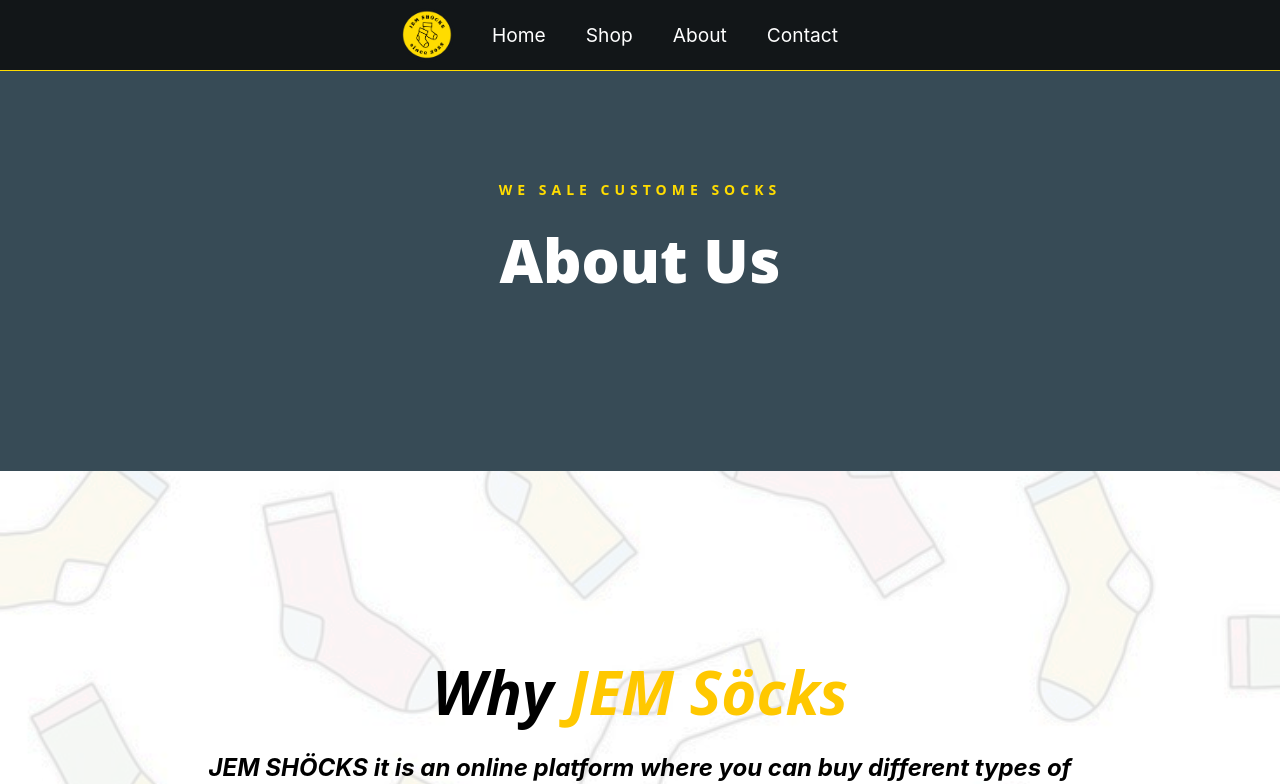
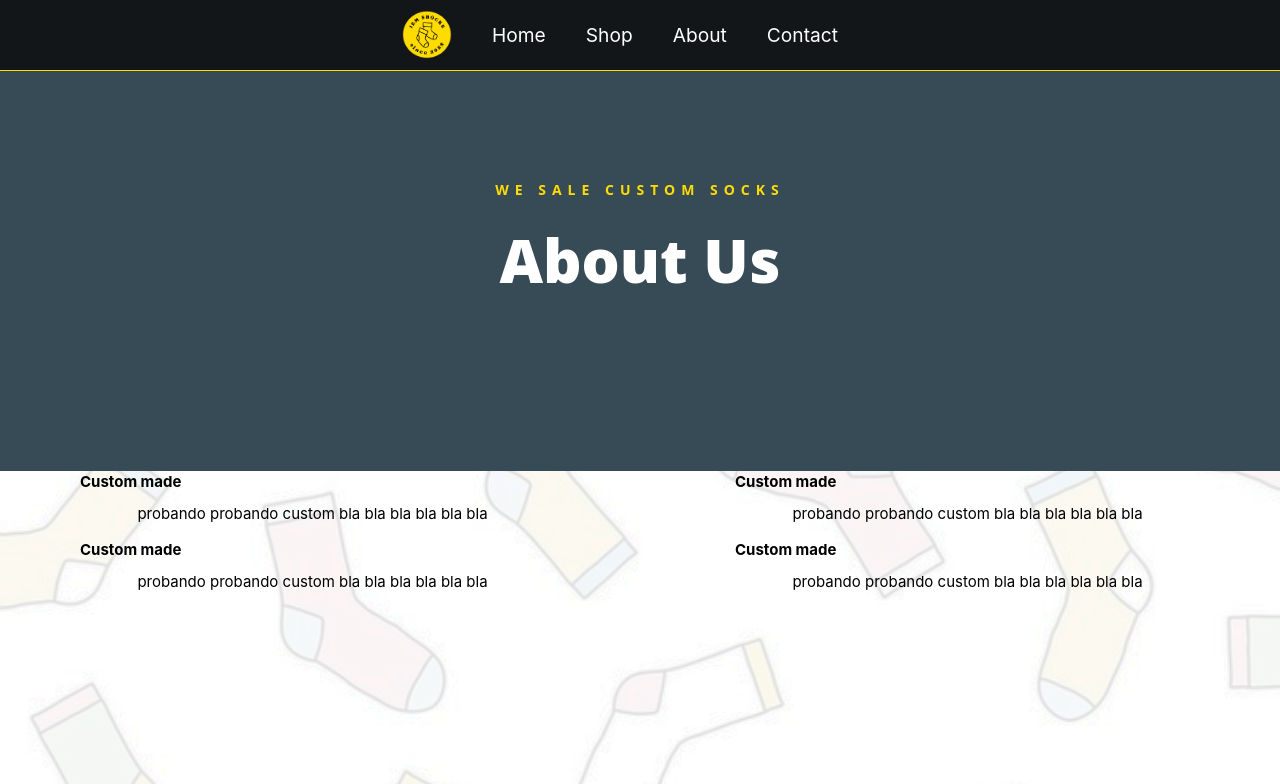
Before and after one commit to Yorrryiii/JEM_Shocks, a React (Create React App) app in the folder jem_shocks/: page /about in a window 1280 px wide. Shown: the top 784 px of the page. Built offline with nearby package versions, Linux system fonts and the light colour scheme; a web font is replaced by a local one.

Commit message:
various unfinished additions to about us

```diff
--- a/jem_shocks/src/components/About.jsx
+++ b/jem_shocks/src/components/About.jsx
@@ -16,10 +16,31 @@ export class About extends Component {
                 </div>
                 {/*Header*/}
                 <div id='introduccion'>
-                    <h5 id='sale'>WE SALE CUSTOME SOCKS</h5>
+                    <h5 id='sale'>WE SALE CUSTOM SOCKS</h5>
                     <h1 id='aboutus'>About Us</h1>
                 </div>
                 {/*Web Content*/}
+
+                <div id='content'>
+                    <div class ='features'>
+                     <h3 class = 'features-title'>Custom made</h3>
+                     <p class = 'features-content'>probando probando custom bla bla bla bla bla bla</p>
+                    </div>
+                    <div class ='features'>
+                     <h3 class = 'features-title'>Custom made</h3>
+                     <p class = 'features-content'>probando probando custom bla bla bla bla bla bla</p>
+                    </div>
+                    <div class ='features'>
+                     <h3 class = 'features-title'>Custom made</h3>
+                     <p class = 'features-content'>probando probando custom bla bla bla bla bla bla</p>
+                    </div>
+                    <div class ='features'>
+                     <h3 class = 'features-title'>Custom made</h3>
+                     <p class = 'features-content'>probando probando custom bla bla bla bla bla bla</p>
+                    </div>
+                </div>
+
+
                 <div id='text'>
                     <h1 id='titulo1'>Why <span id ='titulo2'>JEM Söcks</span></h1>
                     <h2 id='cuerpo1'>
@@ -74,7 +95,6 @@ export class About extends Component {
 
                 </div>
 
-
                <h2 id='titulo2'>
                 Will you join us to get to know us?
                </h2>
--- a/jem_shocks/src/components/styles/About.css
+++ b/jem_shocks/src/components/styles/About.css
@@ -26,7 +26,7 @@
     color: #ffdc00;
     font-family:'Open Sans', sans-serif;
     /* Espaciado entre las letras */
-    letter-spacing: 5px;
+    letter-spacing: 6px;
     font-size: 14px;
 }
 
@@ -47,6 +47,7 @@
     padding: 100px ;
     font-style: italic;
 }
+
 /* una ralla debajo del titulo pero que aparece muy abajo y no se como cambiarlo*/
 /* #text::after {
     position: absolute;
@@ -113,7 +114,6 @@
     margin-top: 15px;
     margin-bottom: 10px;
 }
-/*quiero que el oficio aparezca debajo pero no lo he conseguido de momento*/
 .single-team-item h4 span {
     font-size: 70%;
     display: block;
@@ -136,6 +136,27 @@ ul.social-link-team li a {
     -o-transition: 0.3s;
     transition: 0.3s;
 }
+#content{
+    column-count: 2;
+    column-gap: 30px;
+}
+.features{
+    margin-left: 80px;
+    margin-right: 80px;
+    display: block;
+    line-height: 22px;
+    font-size: 18px;
+    margin-bottom: 4px;
+}
+.features-title {
+    font-size: 15px;
+    color: #000000;
+    font-weight: 700;
+}
+.features-content {
+    color: #000000;
+}
+
 
 
 
```
